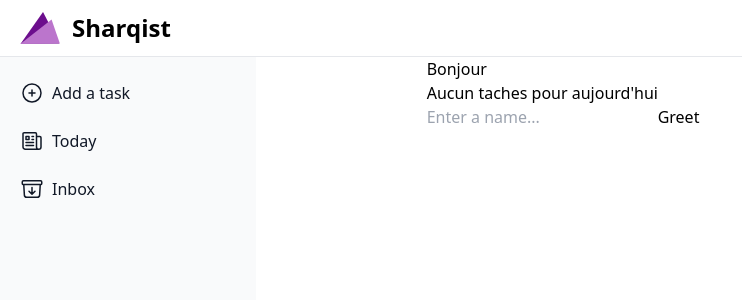
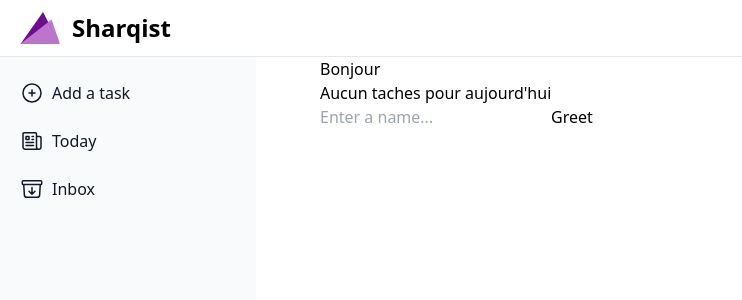
Before and after one commit to Sharqiewicz/Sharqist, a React (Vite) app: page / in a window 1280 px wide. Shown: the top 300 px of the page, without its empty margins (0-742 px from the left). Built offline with nearby package versions, Linux system fonts and the light colour scheme.

Commit message:
remove unused code, add new routes

```diff
--- a/src/App.tsx
+++ /dev/null
@@ -1,16 +0,0 @@
-import { useState } from 'react'
-import { invoke } from '@tauri-apps/api/tauri'
-
-function App() {
-  const [greetMsg, setGreetMsg] = useState('')
-  const [name, setName] = useState('')
-
-  async function greet() {
-    // Learn more about Tauri commands at https://tauri.app/v1/guides/features/command
-    setGreetMsg(await invoke('greet', { name }))
-  }
-
-  return <div className=''></div>
-}
-
-export default App
--- a/src/main.tsx
+++ b/src/main.tsx
@@ -17,6 +17,8 @@
     <Route path={PATHS.DEFAULT} element={<InboxPage />}>
       <Route path={PATHS.DASHBOARD} element={<InboxPage />} />
       <Route path={PATHS.INBOX} element={<InboxPage />} />
+      <Route path={PATHS.TODAY} element={<InboxPage />} />
+      <Route path={PATHS.ADD_TASK} element={<InboxPage />} />
     </Route>,
   ),
 )
--- a/src/templates/MainTemplate.tsx
+++ b/src/templates/MainTemplate.tsx
@@ -10,12 +10,12 @@
   return (
     <div>
       <Navbar />
-      <div className='container columns-2 flex flex-row'>
-        <div className='basis-1/3'>
+      <div className='container flex flex-row'>
+        <div className='basis-1/4'>
           <Sidebar />
         </div>
 
-        <main className='basis-2/3'>{children}</main>
+        <main className='basis-3/4'>{children}</main>
       </div>
     </div>
   )
```
